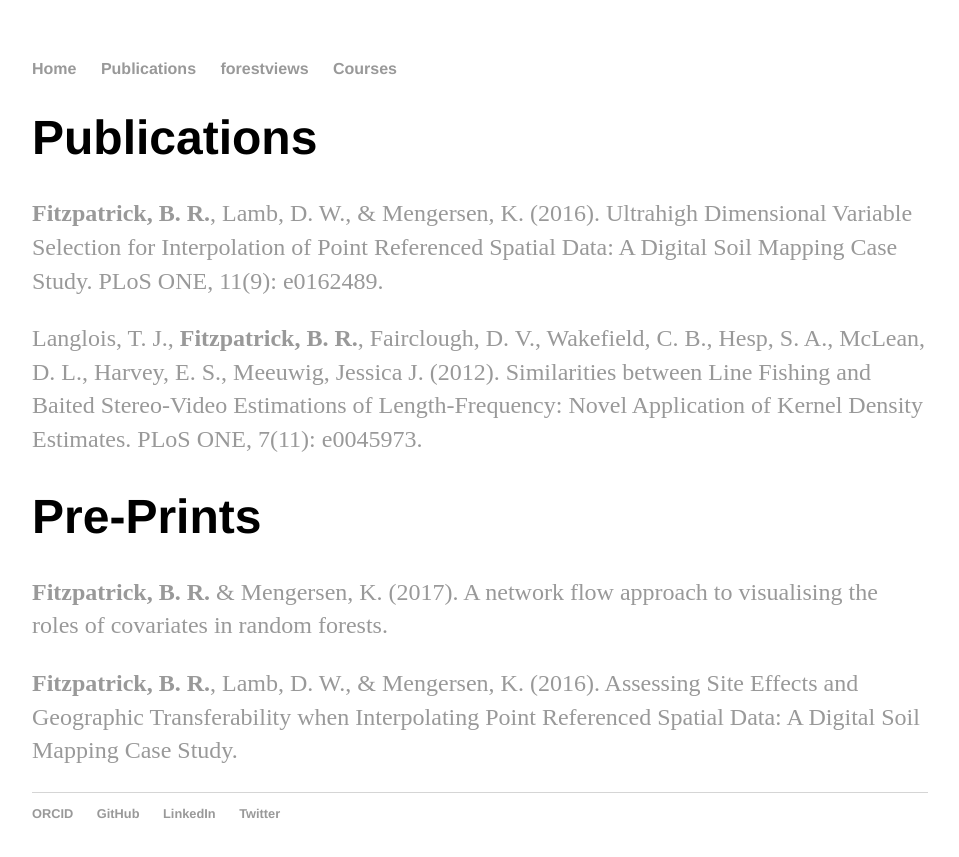
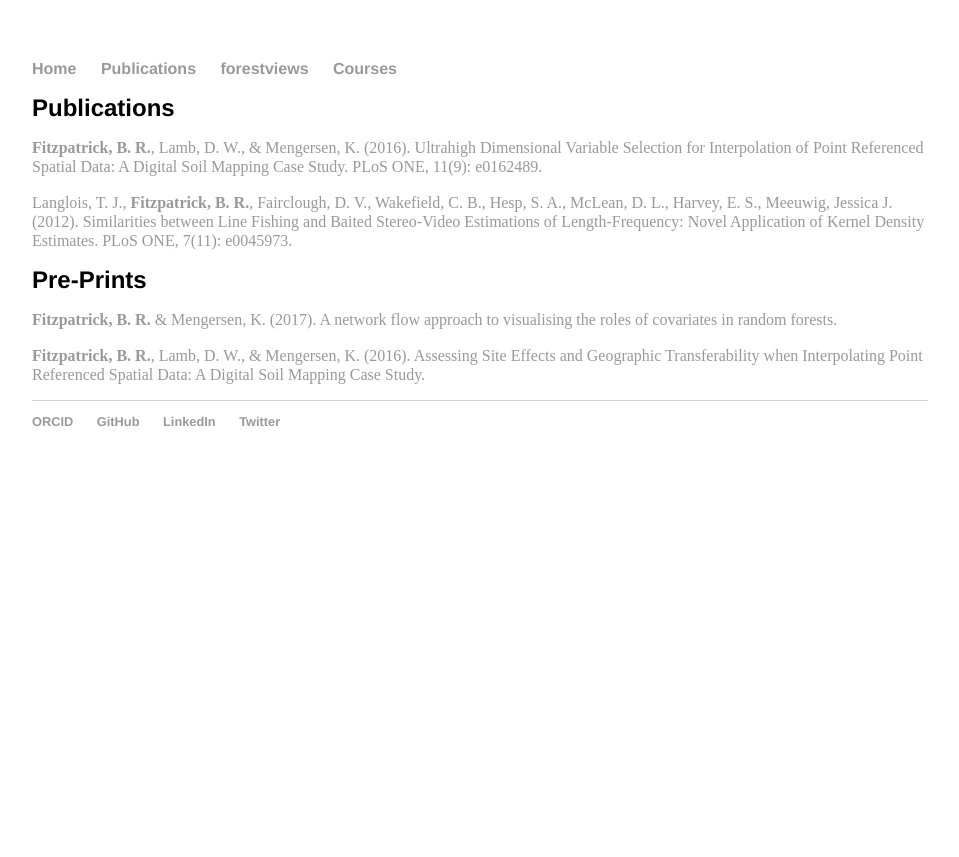
Before and after one commit to brfitzpatrick/brfitzpatrick.github.io, a Jekyll site: the page built from Publications.md, in a window 1280 px wide. Shown: the top 857 px of the page, without its empty margins (160-1119 px from the left). Built offline with Jekyll 4.4.1, drawn with Linux system fonts in a browser that asks for light colours.

Commit message:
smaller text

```diff
--- a/css/main.css
+++ b/css/main.css
@@ -20,12 +20,12 @@ a:hover {
     text-decoration: underline;
 }
 h1 {
-    font-size: 3em;
+    font-size: 1.5em;
     font-family:'Helvetica', 'Arial', 'Sans-Serif';
 }
 p {
-    font-size: 1.5em;
-    line-height: 1.4em;
+    font-size: 1em;
+    line-height: 1.2em;
     color: #333;
 }
 footer {
```
